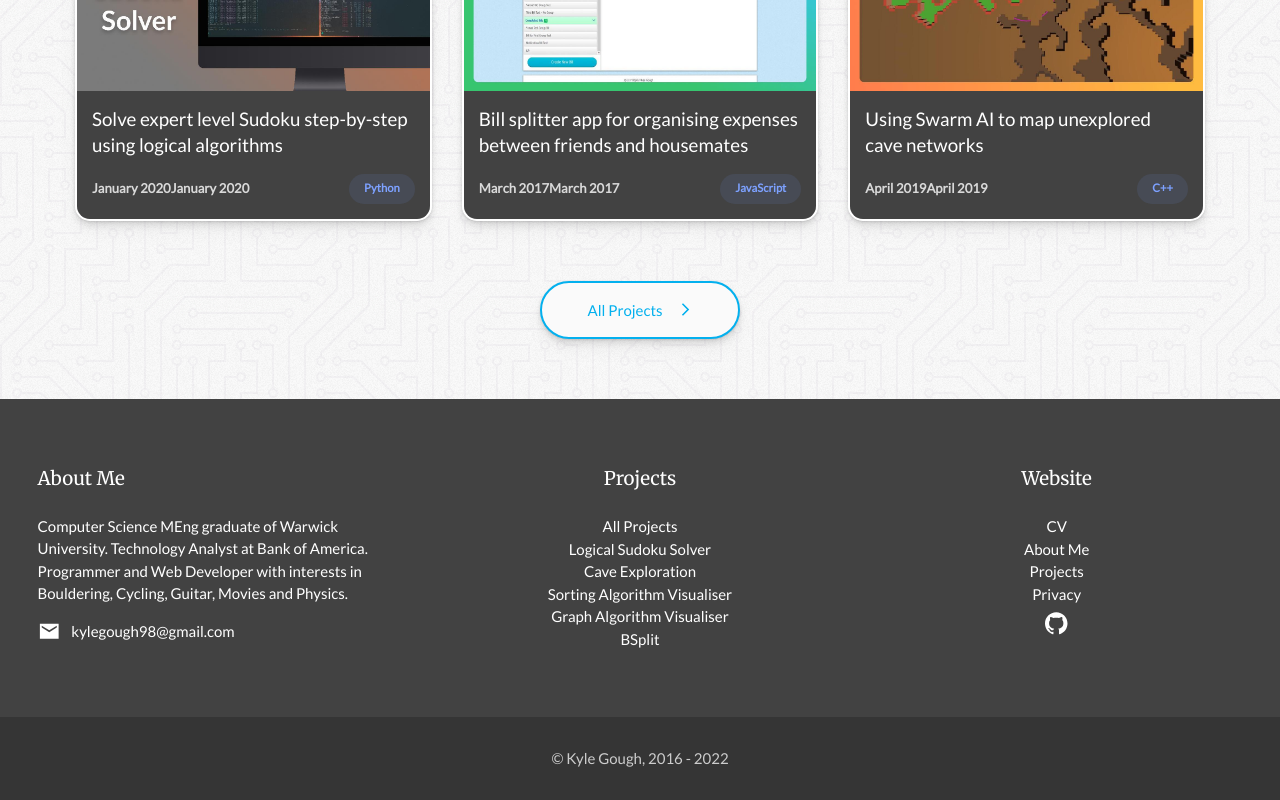
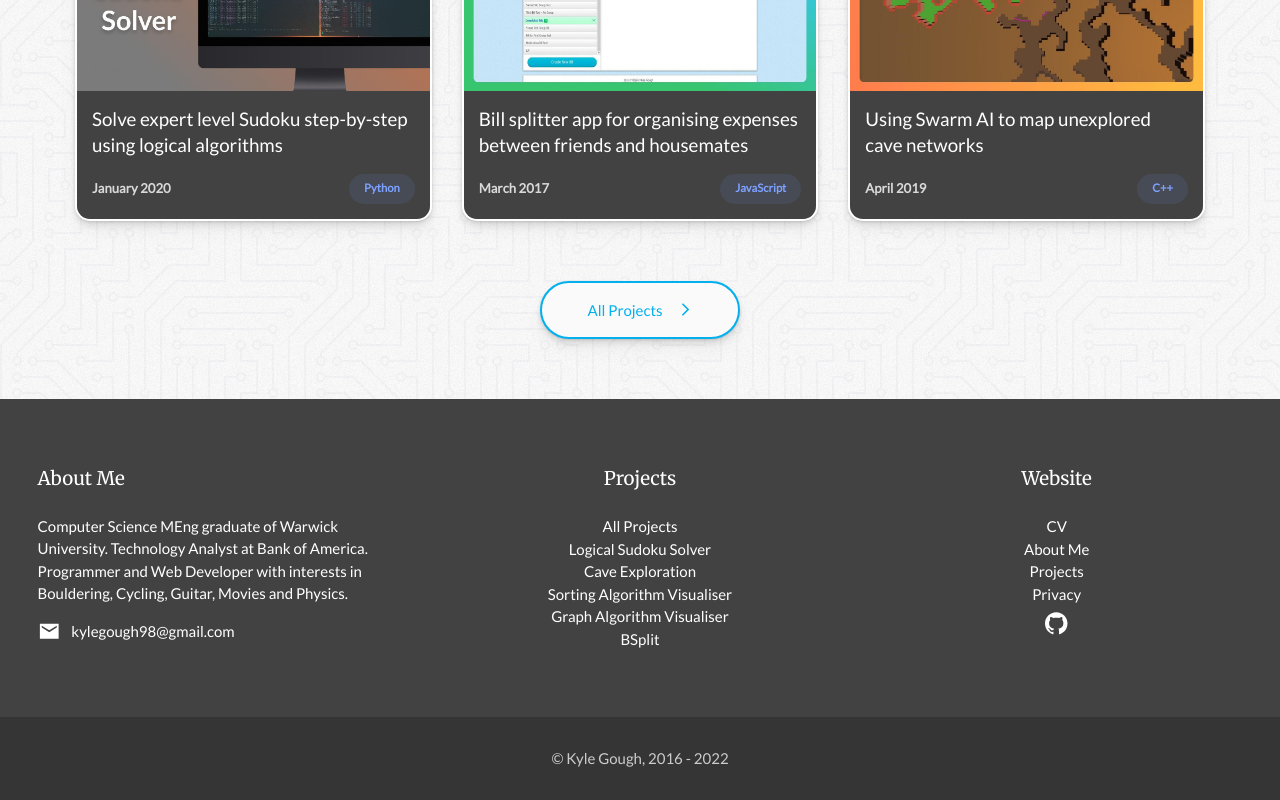
Before and after one commit to KyleGough/portfolio, a React (Create React App) app: page / in a window 1280 px wide. Shown: the part 1208-2008 px from the top of the page. Built offline with nearby package versions, Linux system fonts and the light colour scheme.

Commit message:
Fixed duplicate date on project card

```diff
--- a/src/components/ProjectCard.tsx
+++ b/src/components/ProjectCard.tsx
@@ -28,7 +28,6 @@ export default function ProjectCard(props: ProjectCardProps) {
                 <h3 className='text-xl font-medium mb-4 h-[3.5rem] line-clamp-2'>{props.tagline}</h3>
                 <div className='flex justify-between items-center'>
                     <p className='text-sm opacity-80'>
-                        {props.date}
                         <time dateTime={props.shortDate}>{props.date}</time>
                     </p>
                     <ProjectChip name={props.chipText} />
```
